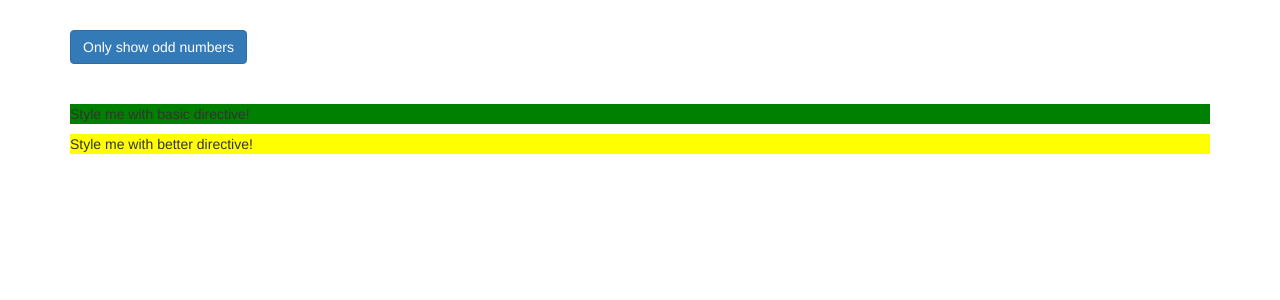
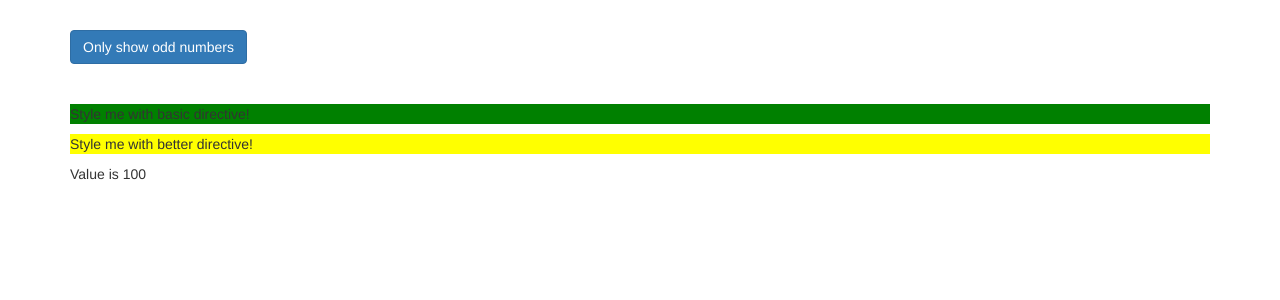
Before and after one commit to keepprogress/angular-with-maxmillion-sec7-92, an Angular app: page / in a window 1280 px wide. Shown: the top 300 px of the page. Built offline with nearby package versions, Linux system fonts and the light colour scheme.

Commit message:
sec 7.102 Understanding ngSwitch

```diff
--- a/src/app/app.component.html
+++ b/src/app/app.component.html
@@ -51,6 +51,12 @@
       </ng-template>
       <p appBasicHighlight>Style me with basic directive!</p>
       <p appBetterHighlight [defaultColor]="'yellow'" appBetterHighlight='red'>Style me with better directive!</p>
+      <div [ngSwitch]="value">
+        <p *ngSwitchCase="5">Value is 5</p>
+        <p *ngSwitchCase="10">Value is 10</p>
+        <p *ngSwitchCase="100">Value is 100</p>
+        <p *ngSwitchDefault>Value is Default</p>
+      </div>
     </div>
   </div>
 </div>
--- a/src/app/app.component.ts
+++ b/src/app/app.component.ts
@@ -10,4 +10,5 @@
   oddNumbers = [1, 3, 5];
   evenNumbers = [2, 4];
   onlyOdd = false;
+  value = 100;
 }
```
